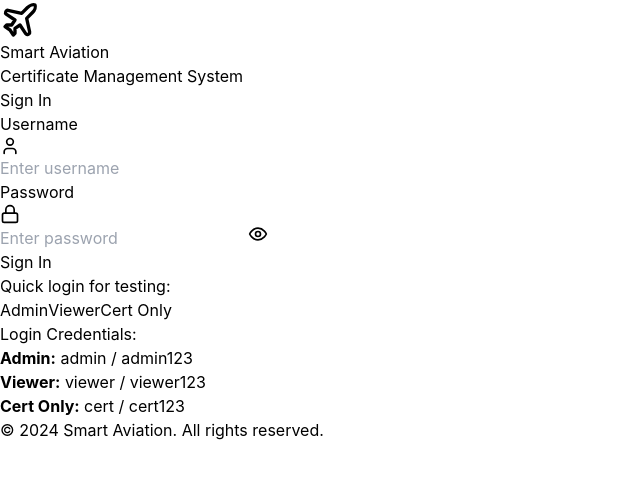
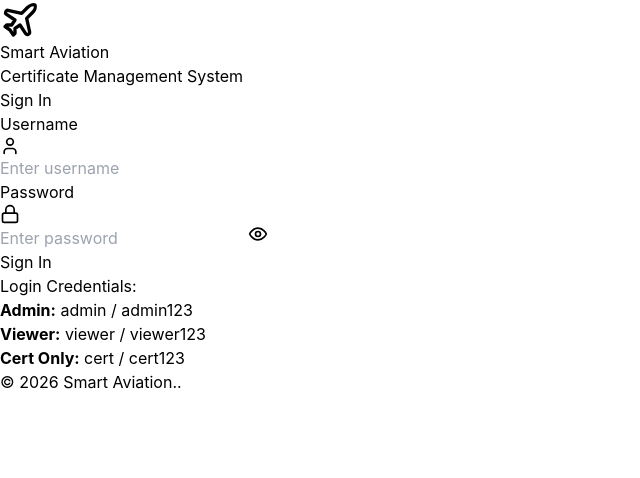
Before and after one commit to Mohamesaidsalem/certificate-system, a React (Vite) app: page / in a window 1280 px wide. Shown: the top 478 px of the page, without its empty margins (0-640 px from the left). Built offline with nearby package versions, Linux system fonts and the light colour scheme; the HTML template or start-up script is replaced by a standard one.

Commit message:
Add admin user and remove quick login feature
Added admin user with specific permissions and removed quick login demo.

```diff
--- a/src/App.jsx
+++ b/src/App.jsx
@@ -27,6 +27,21 @@ const LoginPage = () => {
     {
       username: "admin",
       password: "admin123",
+      role: "admin",
+      name: "Administrator",
+      permissions: {
+        readOnly: false,
+        allowDelete: true,
+        canEdit: true,
+        canAdd: true,
+        canDeliver: true,
+        canImport: true,
+        canExport: true,
+      },
+    },
+    {
+      username: "said",
+      password: "Said123456",
       role: "admin",
       name: "Administrator",
       permissions: {
@@ -90,14 +105,6 @@ const LoginPage = () => {
     }
 
     setLoading(false);
-  };
-
-  const quickLogin = (role) => {
-    const user = users.find((u) => u.role === role);
-    if (user) {
-      setUsername(user.username);
-      setPassword(user.password);
-    }
   };
 
   return (
@@ -194,33 +201,6 @@ const LoginPage = () => {
             </button>
           </form>
 
-          {/* Quick Login Demo */}
-          <div className="mt-6 pt-6 border-t border-gray-200">
-            <p className="text-xs text-gray-500 text-center mb-3">
-              Quick login for testing:
-            </p>
-            <div className="grid grid-cols-3 gap-2">
-              <button
-                onClick={() => quickLogin("admin")}
-                className="px-3 py-2 bg-purple-100 text-purple-700 rounded-lg text-xs font-medium hover:bg-purple-200 transition-colors"
-              >
-                Admin
-              </button>
-              <button
-                onClick={() => quickLogin("viewer")}
-                className="px-3 py-2 bg-green-100 text-green-700 rounded-lg text-xs font-medium hover:bg-green-200 transition-colors"
-              >
-                Viewer
-              </button>
-              <button
-                onClick={() => quickLogin("certificate-only")}
-                className="px-3 py-2 bg-blue-100 text-blue-700 rounded-lg text-xs font-medium hover:bg-blue-200 transition-colors"
-              >
-                Cert Only
-              </button>
-            </div>
-          </div>
-
           {/* Users Info */}
           <div className="mt-4 bg-gray-50 rounded-lg p-4">
             <p className="text-xs font-semibold text-gray-700 mb-2">
@@ -242,7 +222,7 @@ const LoginPage = () => {
 
         {/* Footer */}
         <p className="text-center text-sm text-gray-500 mt-6">
-          © 2024 Smart Aviation. All rights reserved.
+          © 2026 Smart Aviation..
         </p>
       </div>
     </div>
```
